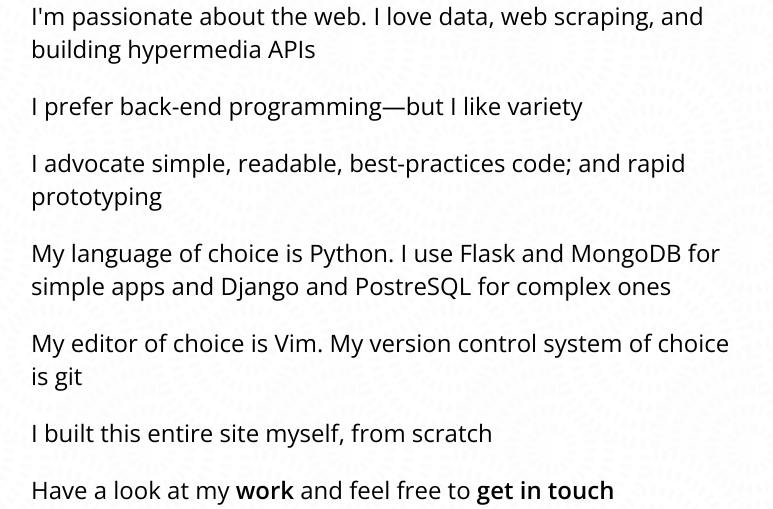
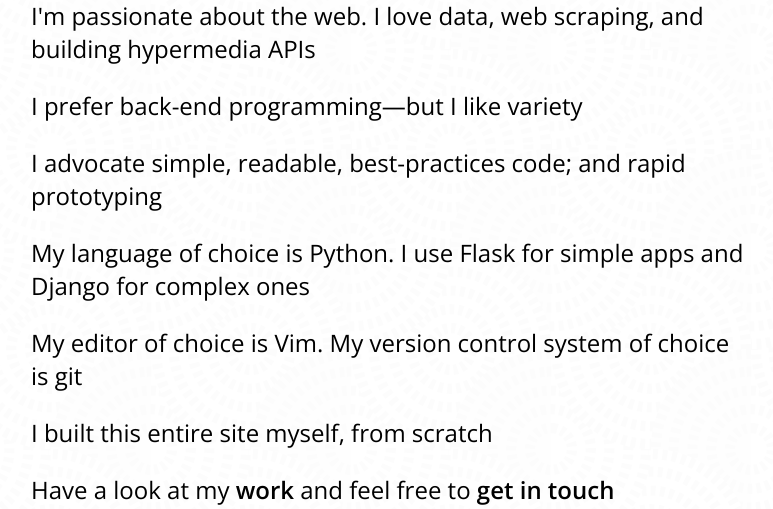
Before and after one commit to beaumartinez/home, a Flask app: page /about/ in a window 1280 px wide. Shown: the part 251-760 px from the top of the page, without its empty margins (249-1022 px from the left). Run offline with Flask 2, Linux system fonts and the light colour scheme; some libraries are stand-ins or nearby versions.

Commit message:
Databases can suck a dick

```diff
--- a/home/templates/about.html
+++ b/home/templates/about.html
@@ -18,7 +18,7 @@
 
         <p>I advocate simple, readable, best-practices code; and rapid prototyping
 
-        <p>My language of choice is Python. I use Flask and MongoDB for simple apps and Django and PostreSQL for complex ones
+        <p>My language of choice is Python. I use Flask for simple apps and Django for complex ones
 
         <p>My editor of choice is Vim. My version control system of choice is git
 
```
